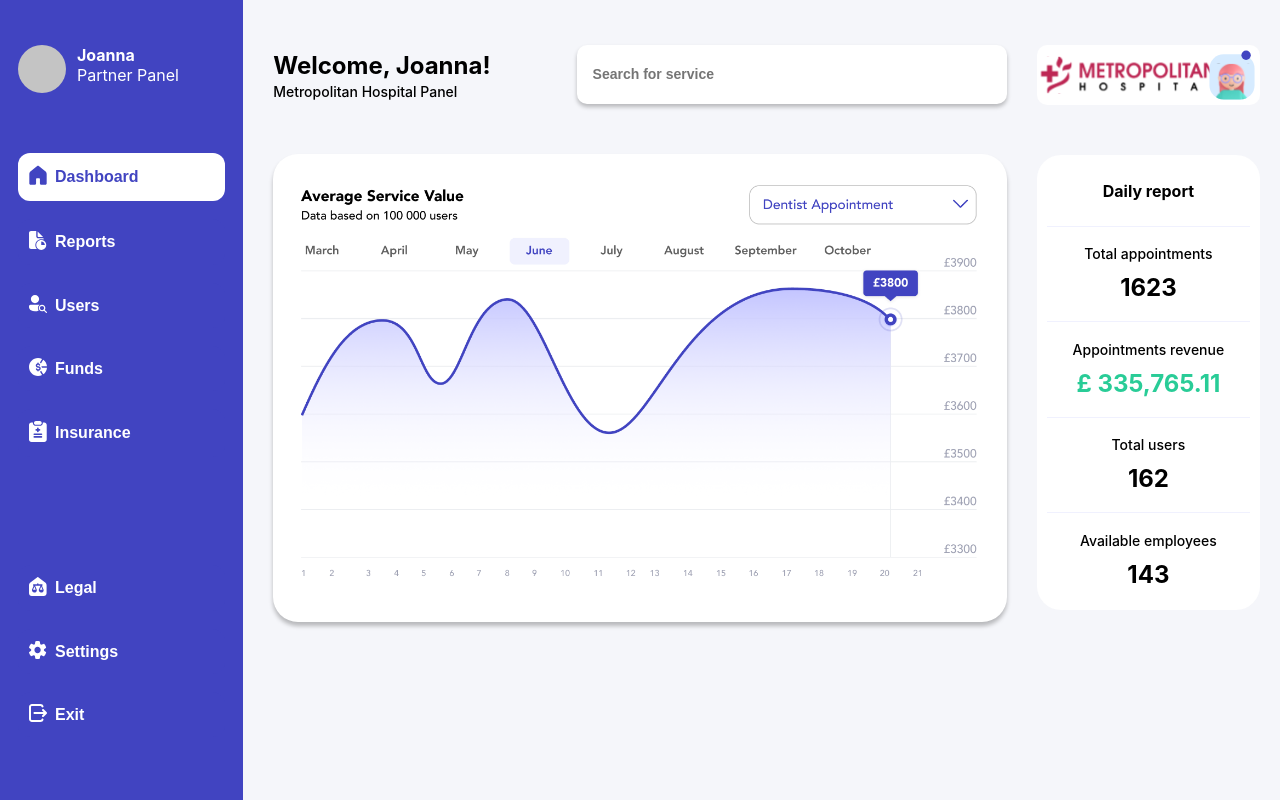
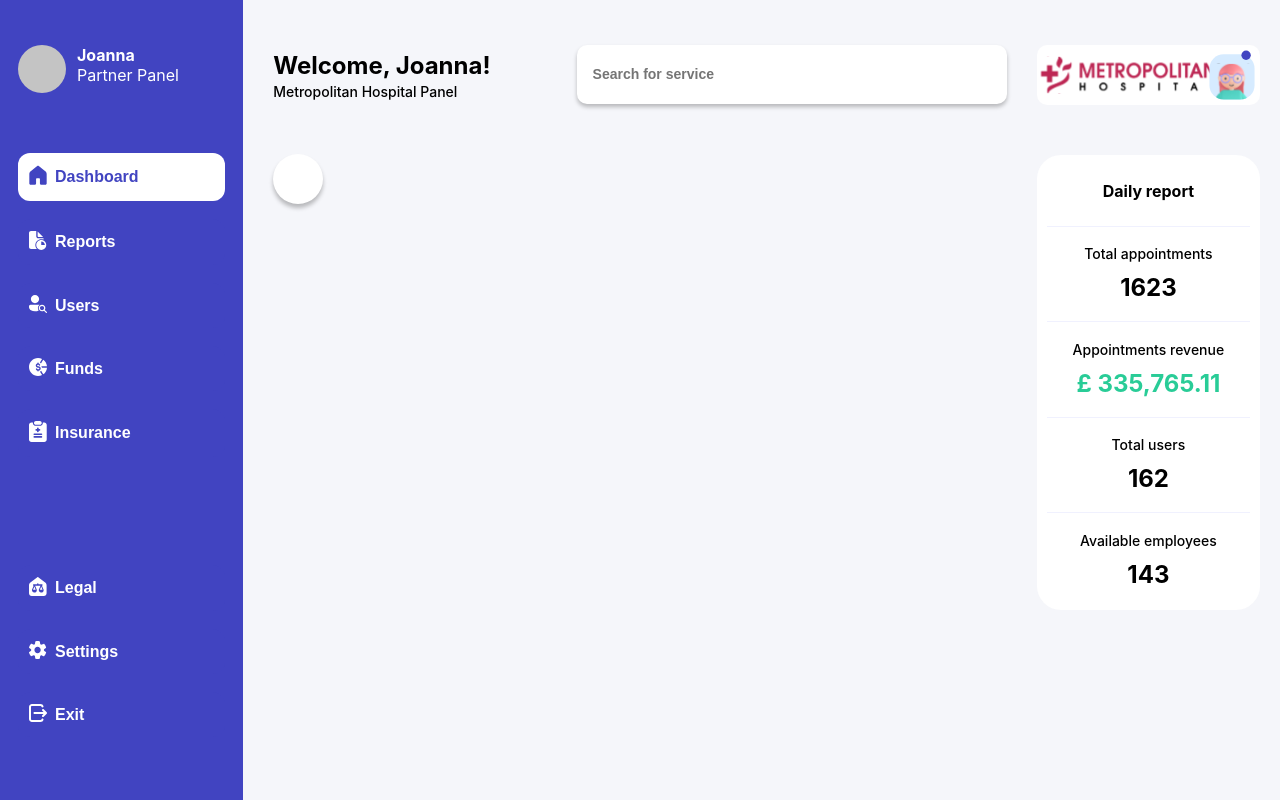
Before and after one commit to Monsy99/app-hackathon, a React (Create React App) app: page /dashboard in a window 1280 px wide. Built offline with nearby package versions, Linux system fonts and the light colour scheme.

Commit message:
swapped picture

```diff
--- a/src/components/Dashboard/index.js
+++ b/src/components/Dashboard/index.js
@@ -2,7 +2,7 @@ import { Container } from "../Container";
 import { MainComponentWrapper } from "../MainComponentWrapper";
 import { MainContainer } from "../MainContainer";
 import { Menu } from "../Menu";
-import fakechart from "../../images/fakedChart.png";
+import fakechart from "../../images/Frame.svg";
 import { Greeting, Header, Info, Input } from "./styled";
 import SideBar from "../SideBar/index";
 
@@ -19,7 +19,7 @@ export const Dashboard = () => {
           <Input placeholder="Search for service"></Input>
         </Header>
         <Container gridArea="dash">
-          <img width="100%" src={fakechart}></img>
+          <div width={"100%"} src={fakechart} />
         </Container>
       </MainComponentWrapper>
       <SideBar />
```
Also changed, not shown: src/images/Frame.svg (added), 1 other file (tests, documents, lock files or other folders).
